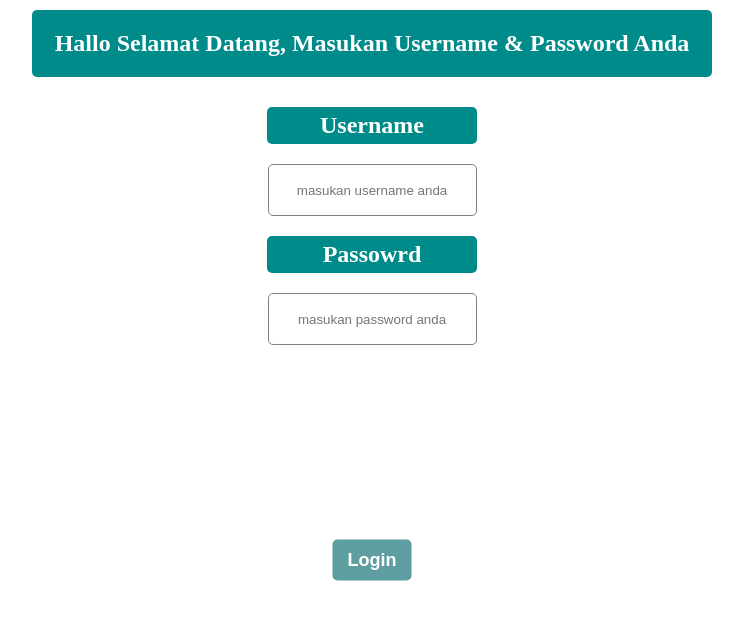
After one commit to Farhannovaal/TrasansaksiApp, a PHP site: page /TrasaksiSinerji/login.php in a window 1280 px wide. The commit adds this page. Shown: the top 620 px of the page, without its empty margins (268-1011 px from the left). Run offline with PHP 8.4, Linux system fonts and the light colour scheme.

Commit message:
Update Fitur

```diff
--- a/DataCS&Barang.php
+++ b/DataCS&Barang.php
@@ -25,7 +25,7 @@ include_once("function/helper.php");
                                     <h4 class="Tanggal-input-head"> kode Barang </h4>
                                     <li>
                                         <label for="kodeBarang">
-                                            <input type="text" name="kodeBarang" id="kodeBarang" readonly>
+                                            <input type="text" name="kodeBarang" id="kodeBarang" placeholder="Tidak perlu (auto)" style="text-align:center" readonly>
                                         </label>
                                     </li>
                                 </ul>
--- a/edit.js
+++ b/edit.js
@@ -124,3 +124,9 @@ function validateForm() {
       return false;
     }
   }
+
+
+
+  function confirmation(){
+    return confirm("Apakah anda sudah yakin?");
+  }
--- a/index.css
+++ b/index.css
@@ -532,6 +532,65 @@ td.icon-hapus i {
     font-size: 24px;
     color: red;
 }
+
+
+.login-wrapper {
+    display: flex;
+    flex-direction: column;
+    align-items: center;
+    text-align: center;
+    margin-top: 40px;
+    gap: 20px;
+    /* width: 300px; */
+    /* position: absolute; */
+    /* left: 50%; */
+    /* top: 50%; */
+}
+
+.login-wrapper h2 {
+    color: white;
+}
+
+
+
+.login-wrapper input {
+    border: none;
+    height: 30px;
+    border: 1px solid grey;
+    text-align: center;
+    border-radius: 5px;
+    padding: 10px 15px;
+    margin-top: 20px;
+}
+
+h2.login-title {
+    text-align: center;
+    width: 50%;
+    padding: 20px;
+    color: white;
+    position: relative;
+    left: 50%;
+    transform: translate(-50%, 10px);
+}
+
+button.login-btn {
+    padding: 10px 15px;
+    border: none;
+    background-color: cadetblue;
+    color: white;
+    border-radius: 5px;
+    font-size: 18px;
+    font-weight: bold;
+    position: absolute;
+    left: 50%;
+    top: 70%;
+    transform: translate(-50%, -50%);
+    cursor: pointer;
+}
+
+input#kodeBarang {
+    cursor: no-drop;
+}
 @media screen and ( max-width: 600px ) {
 
     input.cariPelanggan{
@@ -587,9 +646,7 @@ td.icon-hapus i {
     }
     .btn-cancel-keranjang{
         width: 150px;
-        left: 50%;
-        top: 50%;
-        transform: translate(-50%, -50%);
+        display: flex;
     }
     .detail-pesanan-wrapper{
         display: flex;
@@ -603,6 +660,7 @@ td.icon-hapus i {
     .detail-pesanan-wrapper form{
         display: flex;
         flex-direction: column;
+        gap: 20px;
     }
     .table-barang table{
         display: flex;
@@ -622,6 +680,7 @@ td.icon-hapus i {
     h2{
         color: white;
         font-size: 18px;
+        font-size: 14px;
     }
     h3{
         font-size:15px;
@@ -662,6 +721,22 @@ td.icon-hapus i {
     background-color: lightblue;
     padding: 50px;
 }
+.button-resert{
+    display: flex;
+    gap: 30px;
+    align-items: baseline;
+}
+    .btn-cancel-keranjang a{
+        font-size:12px;
+    }
+     .btn-tambah-barang a{
+        font-size:12px;
+    }
+    h2.login-title{
 
+font-size: 14px;
+
+width: 300px;
+    }
 
 }
--- /dev/null
+++ b/login.php
@@ -0,0 +1,63 @@
+<?php
+session_start();
+include_once("function/koneksi.php");
+include_once("function/helper.php");
+
+if (isset($_POST['login'])) {
+    $username = $_POST['username'];
+    $password = $_POST['password'];
+
+    if (empty($password)) {
+        echo "<h2>Password tidak boleh kosong.</h2>";
+    } else {
+
+        $query = mysqli_query($koneksi, "SELECT * FROM account WHERE username ='$username' AND password_col ='$password'");
+
+        if (mysqli_num_rows($query) > 0) {
+            session_start();
+            $_SESSION['username'] = $username;
+            header("location:index.php");
+            exit();
+        } else {
+
+            $error = "Username atau password salah.";
+        }
+    }
+}
+
+
+
+?>
+
+
+<!DOCTYPE html>
+<html lang="en">
+<head>
+    <meta charset="UTF-8">
+    <meta name="viewport" content="width=device-width, initial-scale=1.0">
+    <title>Login Panel</title>
+    <link rel="stylesheet" href="index.css">
+</head>
+<body>
+
+    <h2 class="login-title"> Hallo Selamat Datang, Masukan Username & Password Anda </h2>
+
+    <form action="" method="post">
+            <div class="login-wrapper">
+                <div class="username">
+                    <h2> Username</h2>
+                    <input type="text" value="" placeholder="masukan username anda" name="username">
+                </div>
+                <div class="password">
+                    <h2> Passowrd </h2>
+                    <input type="password" value="" placeholder="masukan password anda" name="password">
+                </div>
+            </div>
+
+            <button type="submit" name="login" class="login-btn"> Login </button>
+
+    </form>
+
+
+</body>
+</html>
```
Also changed, not shown: index.php (+6 -2 lines).
